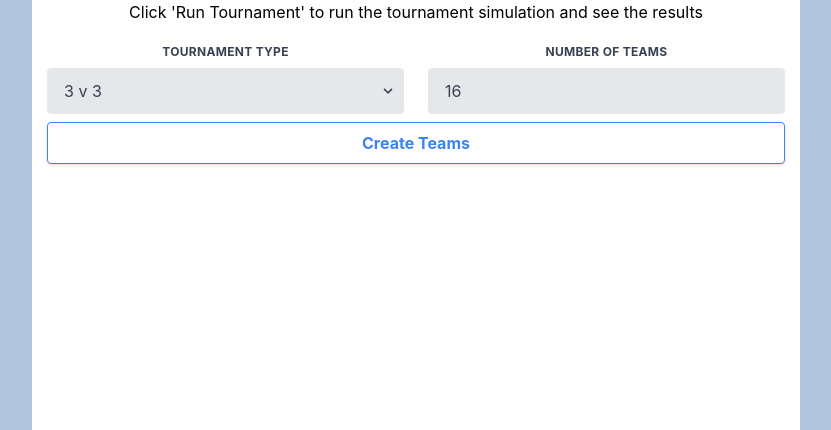
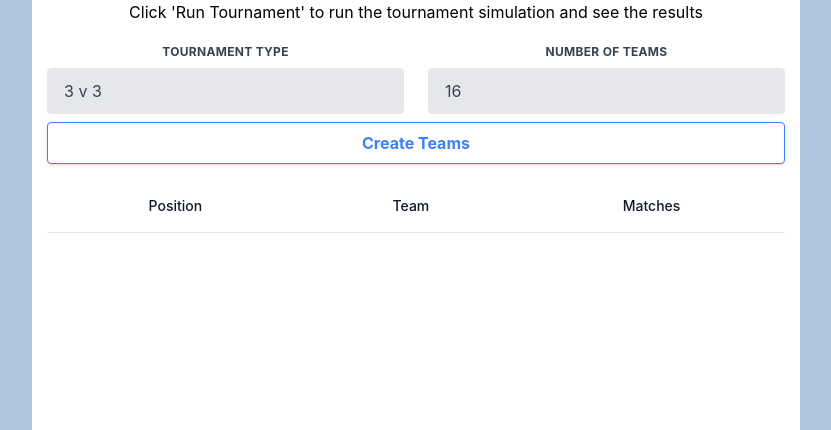
Before and after one commit to alexmitchelldev/rlcs-tournament-react, a React (Create React App) app: page / in a window 1280 px wide. Shown: the part 145-575 px from the top of the page, without its empty margins (224-1055 px from the left). Built offline with nearby package versions, Linux system fonts and the light colour scheme.

Commit message:
Start working on tournament logic

```diff
--- a/src/App.js
+++ b/src/App.js
@@ -48,31 +48,29 @@ function App() {
     setTournamentComplete(false);
   };
   const [results, setResults] = useState([]);
-  const run = () => {
+
+  const runTournament = () => {
     if (tournamentComplete) {
       alert("Create new set of teams to run another tournament!");
       return;
     }
 
-    let results = [];
-
-    let randomIndex = Math.floor(Math.random() * teams.length);
+    let tournamentResults = [];
 
     for (let i = 0; i < teams.length; i++) {
-      while (results.includes(teams[randomIndex])) {
+      let randomIndex = Math.floor(Math.random() * teams.length);
+
+      while(tournamentResults.includes(teams[randomIndex])) {
         randomIndex = Math.floor(Math.random() * teams.length);
       }
 
-      results.push(teams[randomIndex]);
+      tournamentResults.push(teams[randomIndex]);
     }
 
-    setResults(results);
+    setResults(tournamentResults);
+    console.log(tournamentResults);
     setTournamentComplete(true);
-
-    if (teams.length > 0) {
-      setDisplayResult(true);
-    }
-  };
+  }
 
   return (
     <>
@@ -84,13 +82,14 @@ function App() {
           createTeams={createTeams}
           setDisplayTeamsTable={setDisplayTeamsTable}
           setDisplayRunTournament={setDisplayRunTournament}
+          setResults={setResults}
         />
         <Teams
           teams={teams}
           teamSize={TEAM_SIZE}
           displayTeamsTable={displayTeamsTable}
         />
-        <RunTournament displayRunTournament={displayRunTournament}/>
+        <RunTournament displayRunTournament={displayRunTournament} runTournament={runTournament} results={results} teamSize={TEAM_SIZE}/>
       </div>
     </>
   );
--- a/src/components/RunTournament.js
+++ b/src/components/RunTournament.js
@@ -1,8 +1,16 @@
 const RunTournament = (props) => {
   return (
+    <>
     <div className="mt-4">
       {props.displayRunTournament ? (
-        <form>
+        <form
+          onSubmit={(e) => {
+            //prevent page refresh
+            e.preventDefault();
+            props.runTournament();
+          }}
+          id="run-tournament"
+        >
           <button
             className="shadow bg-white hover:bg-blue-400 hover:text-white border border-blue-500 focus:shadow-outline focus:outline-none text-blue-500 font-bold py-2 px-4 rounded w-full"
             form="run-tournament"
@@ -13,6 +21,81 @@ const RunTournament = (props) => {
         </form>
       ) : null}
     </div>
+    <div
+          className="flex flex-col overflow-y-scroll w-full text-center mt-4"
+          style={{ height: "25vh" }}
+        >
+          <table className="min-w-full">
+            <thead className="bg-white border-b">
+              <th className="text-sm font-medium text-gray-900 px-6 py-4">
+                Position
+              </th>
+              <th
+                className="text-sm font-medium text-gray-900 px-6 py-4"
+                colSpan={props.teamSize}
+              >
+                {props.teamSize === 1 ? "Players" : "Team"}
+              </th>
+              <th className="text-sm font-medium text-gray-900 px-6 py-4">
+                Matches
+              </th>
+            </thead>
+            <tbody class="bg-grey-light">
+              {props.results.map((team, index) => {
+                const players = team.playerNames.map((playerName) => {
+                  return (
+                    <td class="text-sm text-gray-900 font-light px-6 py-4 whitespace-nowrap">
+                      {playerName}
+                    </td>
+                  );
+                });
+
+                const goldSilverBronzeBackgroundMap = {
+                  0: "bg-yellow-300",
+                  1: "bg-zinc-200",
+                  2: "bg-orange-400"
+                }
+
+                let backgroundColor = "bg-white";
+
+                if (index > -1 && index < 3) {
+                  backgroundColor = goldSilverBronzeBackgroundMap[index];
+                }
+
+                const getPosition = (index) => {
+                  let position = null;
+
+                  if ([0].indexOf(index) > -1) {
+                    position = "1st";
+                  } else if ([1].indexOf(index) > -1) {
+                    position = "2nd";
+                  } else if ([2, 3].indexOf(index) > -1) {
+                    position = "3rd/4th";
+                  } else if ([4, 5, 6, 7].indexOf(index) > -1) {
+                    position = "5-8th";
+                  } else if ([8, 9, 10, 11, 12, 13, 14, 15].indexOf(index) > -1) {
+                    position = "9-16th";
+                  }
+
+                  return position;
+                };
+
+                let rowClass = `justify-between w-full mb-4 border-b ${backgroundColor}`;
+
+                return (
+                  <tr className={rowClass}>
+                    <td class="px-6 py-4 whitespace-nowrap text-sm font-medium text-gray-900">
+                      {getPosition(index)}
+                    </td>
+                    {players}
+                    <td></td>
+                  </tr>
+                );
+              })}
+            </tbody>
+          </table>
+        </div>
+    </>
   );
 };
 
--- a/src/components/SetupTournament.js
+++ b/src/components/SetupTournament.js
@@ -7,6 +7,7 @@ const SetupTournament = (props) => {
           e.preventDefault();
 
           props.createTeams();
+          props.setResults([]);
         }}
         id="setup-tournament"
       >
@@ -33,15 +34,6 @@ const SetupTournament = (props) => {
                 <option value="2">2 v 2</option>
                 <option value="1">1 v 1</option>
               </select>
-              <div className="pointer-events-none absolute inset-y-0 right-0 flex items-center px-2 text-gray-700">
-                <svg
-                  className="fill-current h-4 w-4"
-                  xmlns="http://www.w3.org/2000/svg"
-                  viewBox="0 0 20 20"
-                >
-                  <path d="M9.293 12.95l.707.707L15.657 8l-1.414-1.414L10 10.828 5.757 6.586 4.343 8z" />
-                </svg>
-              </div>
             </div>
           </div>
           <div className="w-full md:w-1/2 px-3 mb-6 md:mb-0">
```
